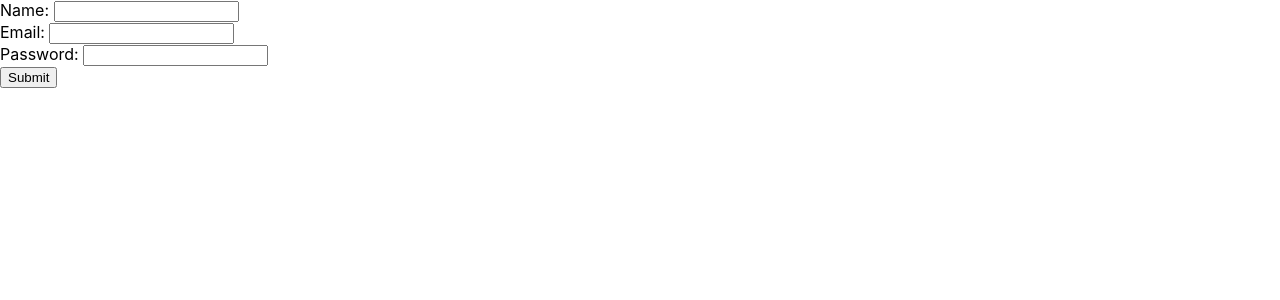
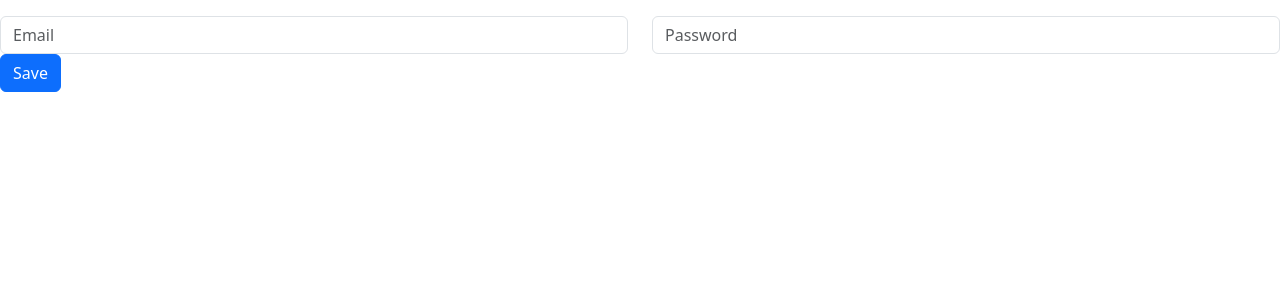
Before and after one commit to Jotule-Ben/First-React, a React (Create React App) app: page / in a window 1280 px wide. Shown: the top 300 px of the page. Built offline with nearby package versions, Linux system fonts and the light colour scheme.

Commit message:
create Login

```diff
--- a/src/App.js
+++ b/src/App.js
@@ -1,7 +1,8 @@
 import React from "react";
-import Form from "./components_4/Form";
+import Login from "./assignment/assignment3/Login";
+// import Form from "./components_4/Form";
 // import FormFunc from "./assignment/assignment2/form";
-// import "bootstrap/dist/css/bootstrap.min.css";
+import "bootstrap/dist/css/bootstrap.min.css";
 
 function App() {
   // const [modalShow, setModalShow] = React.useState(true);
@@ -9,7 +10,7 @@ function App() {
   return (
     <>
       {/* <FormFunc show={modalShow} onHide={() => setModalShow(false)} /> */}
-      <Form />
+      <Login />
     </>
   );
 }
--- /dev/null
+++ b/src/assignment/assignment3/Login.jsx
@@ -0,0 +1,89 @@
+import React, { useState } from "react";
+import Button from "react-bootstrap/Button";
+import Col from "react-bootstrap/Col";
+import Form from "react-bootstrap/Form";
+import Row from "react-bootstrap/Row";
+
+const Login = () => {
+  const [formData, setFormData] = useState({
+    name: "",
+    email: "",
+    password: "",
+  });
+  const [errors, setError] = useState({});
+
+  const validateFn = () => {
+    let tempErrors = {};
+    let isValid = true;
+
+    if (!formData.email) {
+      tempErrors.email = "Email is required";
+      isValid = false;
+    } else if (!/\S+@\S+\.\S+/.test(formData.email)) {
+      tempErrors.email = "Email is invalid";
+      isValid = false;
+    }
+
+    if (!formData.password) {
+      tempErrors.password = "password is required";
+      isValid = false;
+    } else if (formData.password.length < 4) {
+      tempErrors.password = "Password length must be 4 or more";
+      isValid = false;
+    }
+    setError(tempErrors);
+    return isValid;
+  };
+
+  const handleChange = (e) => {
+    const { name, value } = e.target;
+    console.log(name, value);
+    setFormData({
+      ...formData,
+      [name]: value,
+    });
+  };
+
+  const handleSubmit = (e) => {
+    e.preventDefault();
+    if (validateFn()) {
+      setFormData({
+        email: "",
+        password: "",
+      });
+      setError({});
+    }
+  };
+
+  return (
+    <>
+      <Form>
+        <Row className="mt-3">
+          <Col>
+            <Form.Control
+              placeholder="Email"
+              type="email"
+              name="email"
+              value={formData.email}
+              onChange={handleChange}
+            />
+            {errors.email && <span>{errors.email}</span>}
+          </Col>
+          <Col>
+            <Form.Control
+              placeholder="Password"
+              type="password"
+              name="password"
+              value={formData.password}
+              onChange={handleChange}
+            />
+            {errors.password && <span>{errors.password}</span>}
+          </Col>
+        </Row>
+      </Form>
+      <Button onClick={handleSubmit}>Save</Button>
+    </>
+  );
+};
+
+export default Login;
```
Also changed, not shown: src/assignment/assignment3/form.jsx (deleted, +0 -60 lines).
